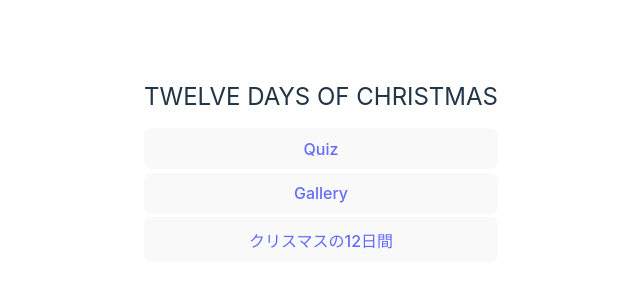
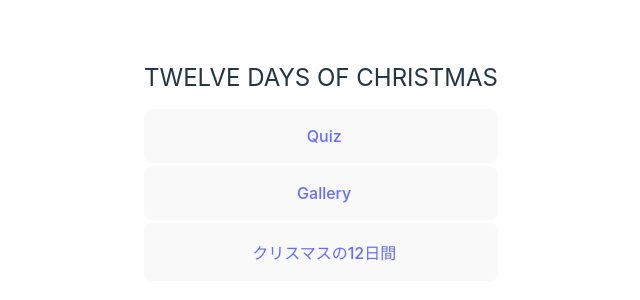
Before and after one commit to MITSUBOSHI/12days-of-xmas, a React (Vite) app: page / in a window 1280 px wide. Shown: the part 234-534 px from the top of the page, without its empty margins (319-959 px from the left). Built offline with nearby package versions, Linux system fonts and the light colour scheme.

Commit message:
fix a style

```diff
--- a/src/Dashboard.css
+++ b/src/Dashboard.css
@@ -20,9 +20,15 @@ h1 {
   button {
     width: 100%;
     margin: 0.1rem;
+    padding: 0;
   }
 
   a {
+    display: block;
+    width: 100%;
+    height: 100%;
+    padding: 1rem 0.2rem;
+    text-align: center;
     text-decoration: none;
   }
 }
```
